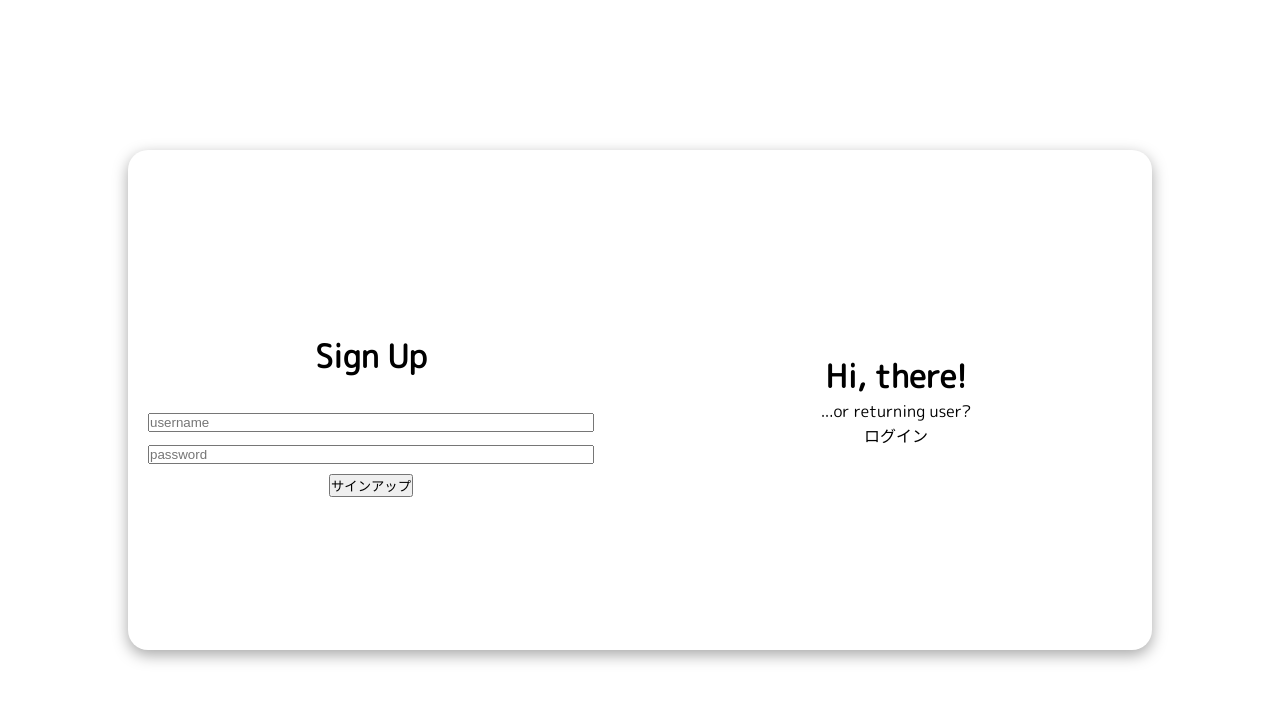
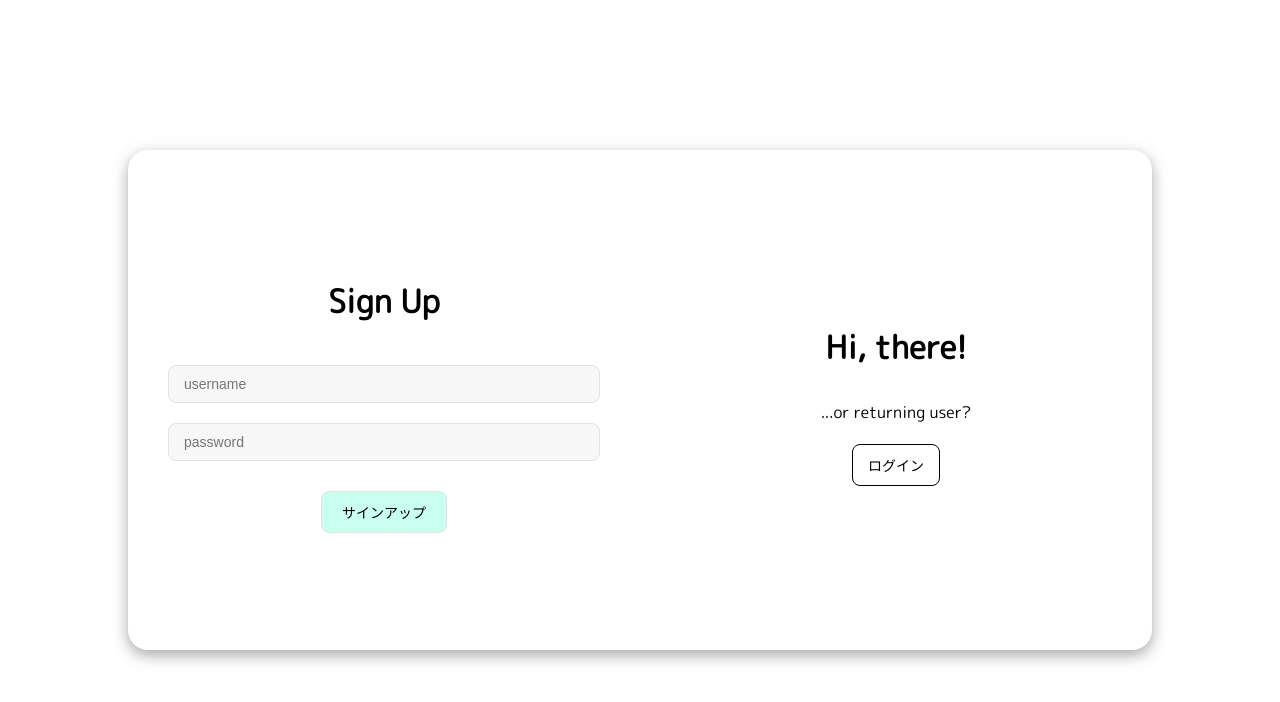
Before and after one commit to bq22005/willtify, a Next.js app: page / in a window 1280 px wide. Shown: the top 702 px of the page. Built offline with nearby package versions, Linux system fonts and the light colour scheme.

Commit message:
Update layout of authform

```diff
--- /dev/null
+++ b/src/app/components/elements/Button.module.css
@@ -0,0 +1,9 @@
+.btn {
+    padding: 10px 20px;
+    margin: 20px 0;
+    font-size: 14px;
+    background-color: #c8ffee;
+    border: 1px solid #e2e2e2;
+    border-radius: 8px;
+    cursor: pointer;
+}
--- /dev/null
+++ b/src/app/components/elements/Button.tsx
@@ -0,0 +1,15 @@
+import styles from "./Button.module.css";
+
+type ButtonProps = {
+    onClick?: () => void;
+    label: string;
+};
+
+export default function Button(props: ButtonProps) {
+    const onClick = props.onClick;
+    const label = props.label;
+
+    return (
+        <button onClick={onClick} className={styles.btn}>{label}</button>
+    );
+}
--- a/src/app/components/layouts/AuthForm.module.css
+++ b/src/app/components/layouts/AuthForm.module.css
@@ -10,7 +10,7 @@
 
 .signInFormContainer, .signUpFormContainer, .signInFormContainerActive, .signUpFormContainerActive {
     position: absolute;
-    padding: 10px 20px;
+    padding: 10px 40px;
     width: 50%;
     height: 100%;
     display: flex;
@@ -39,18 +39,26 @@
     transform: translate(0, 0);
 }
 
-.formTitle {
+.formTitle, .toggleTitle {
     margin: 30px 0;
 }
 
 .signInFormContainer input ,.signUpFormContainer input, .signInFormContainerActive input ,.signUpFormContainerActive input {
-    margin-bottom: 10px;
+    padding: 10px 15px;
+    margin: 10px 0;
     width: 100%;
+    font-size: 14px;
+    background-color: #f7f7f7;
+    border: 1px solid #e2e2e2;
+    border-radius: 8px;
+}
+
+.signInFormContainer input:focus ,.signUpFormContainer input:focus, .signInFormContainerActive input:focus ,.signUpFormContainerActive input:focus {
+    outline: none;
 }
 
 .toggleLeft, .toggleRight, .toggleLeftActive, .toggleRightActive {
     position: absolute;
-    padding: 20px 0;
     width: 50%;
     height: 100%;
     display: flex;
@@ -81,8 +89,19 @@
 
 .togglePanel {
     width: 100%;
+    height: 100%;
+    display: flex;
+    flex-direction: column;
+    justify-content: center;
+    align-items: center;
 }
 
-.toggleElements {
+.toggleBtn {
+    padding: 10px 15px;
+    margin: 20px 0;
+    font-size: 14px;
+    background-color: #fff;
+    border: 1px solid #000;
+    border-radius: 8px;
     cursor: pointer;
 }
--- a/src/app/components/layouts/AuthForm.tsx
+++ b/src/app/components/layouts/AuthForm.tsx
@@ -1,5 +1,6 @@
+import styles from "./AuthForm.module.css";
 import { useState } from "react";
-import styles from "./AuthForm.module.css";
+import Button from "@/app/components/elements/Button";
 
 export default function AuthForm() {
     const [isSignUp, setIsSignUp] = useState(false);
@@ -16,7 +17,7 @@ export default function AuthForm() {
                     <div className={styles.socialIcons}></div>
                     <input type="text" placeholder="username" required />
                     <input type="password" placeholder="password" required />
-                    <button type="submit">ログイン</button>
+                    <Button label="ログイン" />
                 </form>
             </div>
             <div className={isSignUp ? styles.signUpFormContainer : styles.signUpFormContainerActive}>
@@ -25,21 +26,21 @@ export default function AuthForm() {
                     <div className={styles.socialIcons}></div>
                     <input type="text" placeholder="username" required />
                     <input type="password" placeholder="password" required />
-                    <button type="submit">サインアップ</button>
+                    <Button label="サインアップ" />
                 </form>
             </div>
             <div className={isSignUp ? styles.toggleLeft : styles.toggleLeftActive}>
                 <div className={styles.togglePanel}>
                     <h1 className={styles.toggleTitle}>Hi, there!</h1>
                     <p>...or returning user?</p>
-                    <span onClick={handleToggle} className={styles.toggleElements}>ログイン</span>
+                    <button onClick={handleToggle} className={styles.toggleBtn}>ログイン</button>
                 </div>
             </div>
             <div className={isSignUp ? styles.toggleRight : styles.toggleRightActive}>
                 <div className={styles.togglePanel}>
                     <h1 className={styles.toggleTitle}>Welcome, back!</h1>
                     <p>...or looking to sign up?</p>
-                    <span onClick={handleToggle} className={styles.toggleElements}>サインアップ</span>
+                    <button onClick={handleToggle} className={styles.toggleBtn}>サインアップ</button>
                 </div>
             </div>
         </div>
```
